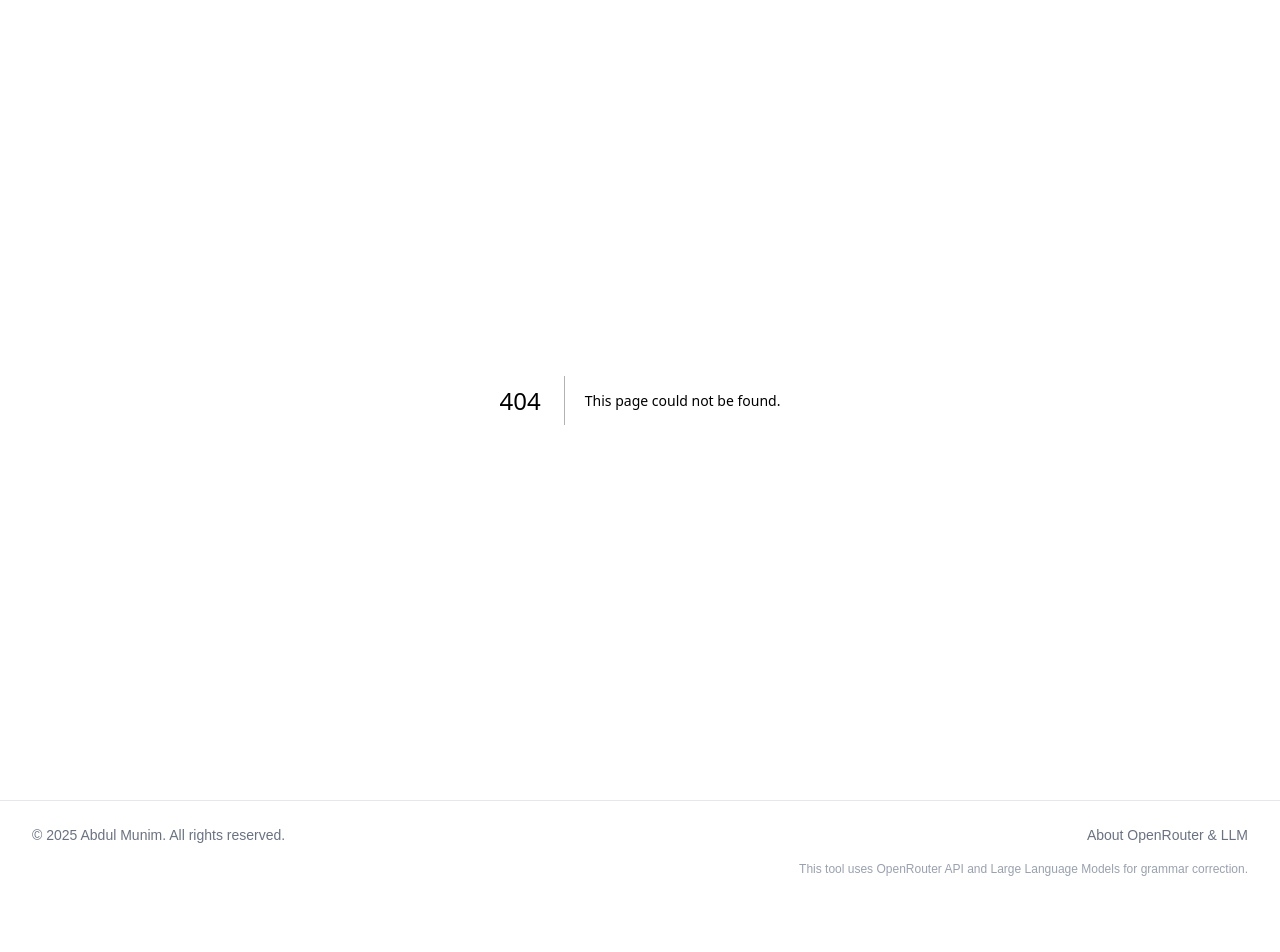
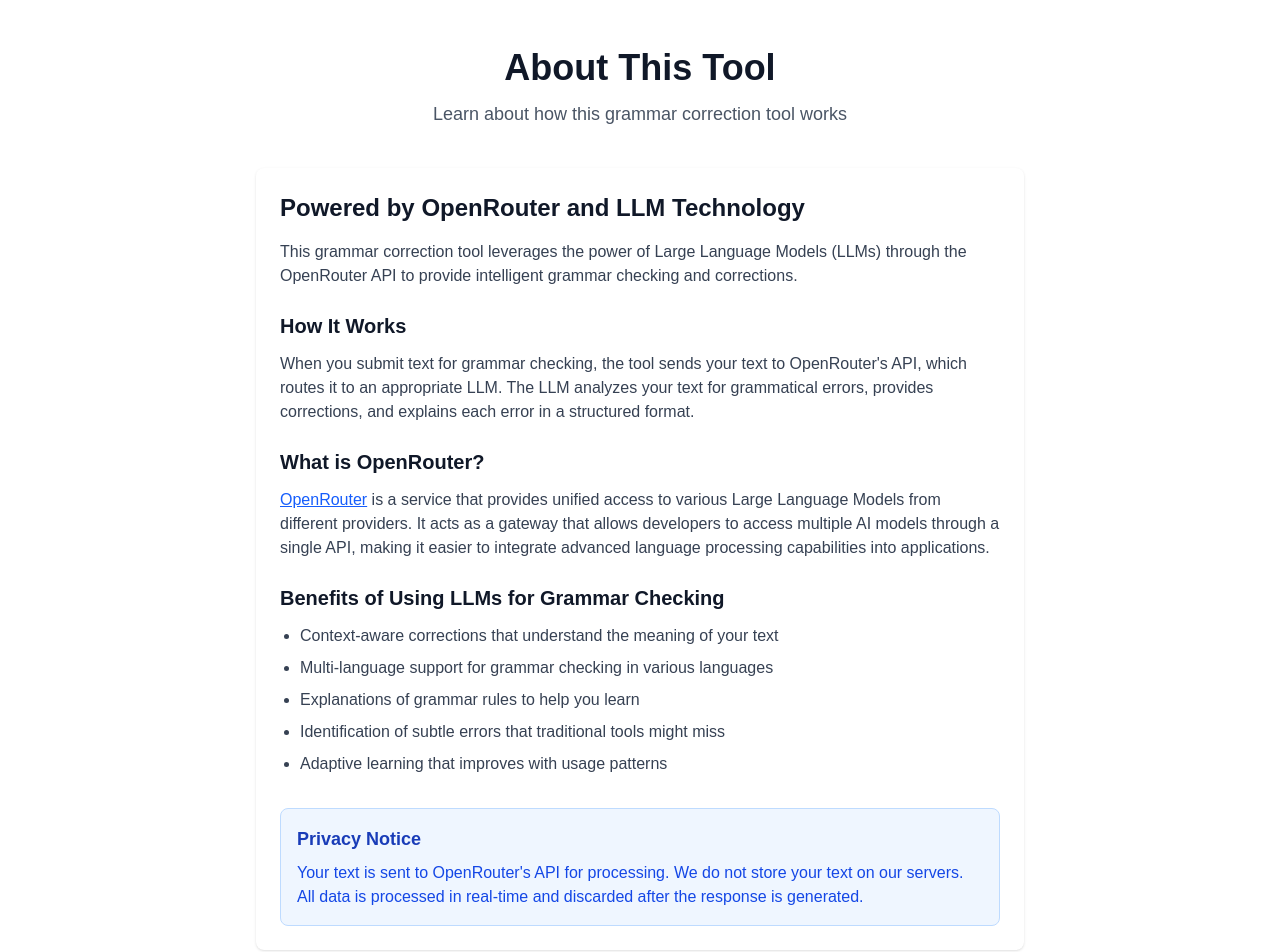
Before and after one commit to munim/grammarcheckerai, a Next.js app: page /about in a window 1280 px wide. Before the commit this address had no page. Shown: the top 952 px of the page. Before the commit the page ends 901 px from the top, so only its background shows below. Built offline with nearby package versions, Linux system fonts and the light colour scheme.

Commit message:
:sparkles: feat(AboutPage): add About page with tool details and privacy notice

```diff
--- /dev/null
+++ b/src/app/about/page.tsx
@@ -0,0 +1,92 @@
+'use client';
+
+import Link from 'next/link';
+
+export default function AboutPage() {
+  return (
+    <div className="py-12 px-4 sm:px-6 lg:px-8">
+      <div className="max-w-3xl mx-auto">
+        <div className="text-center mb-10">
+          <h1 className="text-3xl font-bold text-gray-900 dark:text-white sm:text-4xl">
+            About This Tool
+          </h1>
+          <p className="mt-3 text-lg text-gray-600 dark:text-gray-400">
+            Learn about how this grammar correction tool works
+          </p>
+        </div>
+
+        <div className="bg-white dark:bg-gray-800 shadow rounded-lg p-6 mb-8">
+          <div className="prose prose-lg dark:prose-invert max-w-none">
+            <h2 className="text-2xl font-semibold text-gray-900 dark:text-white mb-4">
+              Powered by OpenRouter and LLM Technology
+            </h2>
+
+            <p className="text-gray-700 dark:text-gray-300 mb-4">
+              This grammar correction tool leverages the power of Large Language Models (LLMs)
+              through the OpenRouter API to provide intelligent grammar checking and corrections.
+            </p>
+
+            <h3 className="text-xl font-semibold text-gray-900 dark:text-white mt-6 mb-3">
+              How It Works
+            </h3>
+
+            <p className="text-gray-700 dark:text-gray-300 mb-4">
+              When you submit text for grammar checking, the tool sends your text to OpenRouter's API,
+              which routes it to an appropriate LLM. The LLM analyzes your text for grammatical errors,
+              provides corrections, and explains each error in a structured format.
+            </p>
+
+            <h3 className="text-xl font-semibold text-gray-900 dark:text-white mt-6 mb-3">
+              What is OpenRouter?
+            </h3>
+
+            <p className="text-gray-700 dark:text-gray-300 mb-4">
+              <a
+                href="https://openrouter.ai"
+                target="_blank"
+                rel="noopener noreferrer"
+                className="text-blue-600 hover:text-blue-800 dark:text-blue-400 dark:hover:text-blue-300 underline"
+              >
+                OpenRouter
+              </a> is a service that provides unified access to various Large Language Models
+              from different providers. It acts as a gateway that allows developers to access
+              multiple AI models through a single API, making it easier to integrate advanced
+              language processing capabilities into applications.
+            </p>
+
+            <h3 className="text-xl font-semibold text-gray-900 dark:text-white mt-6 mb-3">
+              Benefits of Using LLMs for Grammar Checking
+            </h3>
+
+            <ul className="list-disc pl-5 text-gray-700 dark:text-gray-300 mb-4 space-y-2">
+              <li>Context-aware corrections that understand the meaning of your text</li>
+              <li>Multi-language support for grammar checking in various languages</li>
+              <li>Explanations of grammar rules to help you learn</li>
+              <li>Identification of subtle errors that traditional tools might miss</li>
+              <li>Adaptive learning that improves with usage patterns</li>
+            </ul>
+
+            <div className="mt-8 p-4 bg-blue-50 dark:bg-blue-900/20 border border-blue-200 dark:border-blue-800 rounded-lg">
+              <h4 className="text-lg font-semibold text-blue-800 dark:text-blue-200 mb-2">
+                Privacy Notice
+              </h4>
+              <p className="text-blue-700 dark:text-blue-300">
+                Your text is sent to OpenRouter's API for processing. We do not store your text on our servers.
+                All data is processed in real-time and discarded after the response is generated.
+              </p>
+            </div>
+          </div>
+        </div>
+
+        <div className="text-center">
+          <Link
+            href="/"
+            className="inline-flex items-center px-4 py-2 border border-transparent text-base font-medium rounded-md shadow-sm text-white bg-blue-600 hover:bg-blue-700 focus:outline-none focus:ring-2 focus:ring-offset-2 focus:ring-blue-500"
+          >
+            Back to Grammar Checker
+          </Link>
+        </div>
+      </div>
+    </div>
+  );
+}
```
